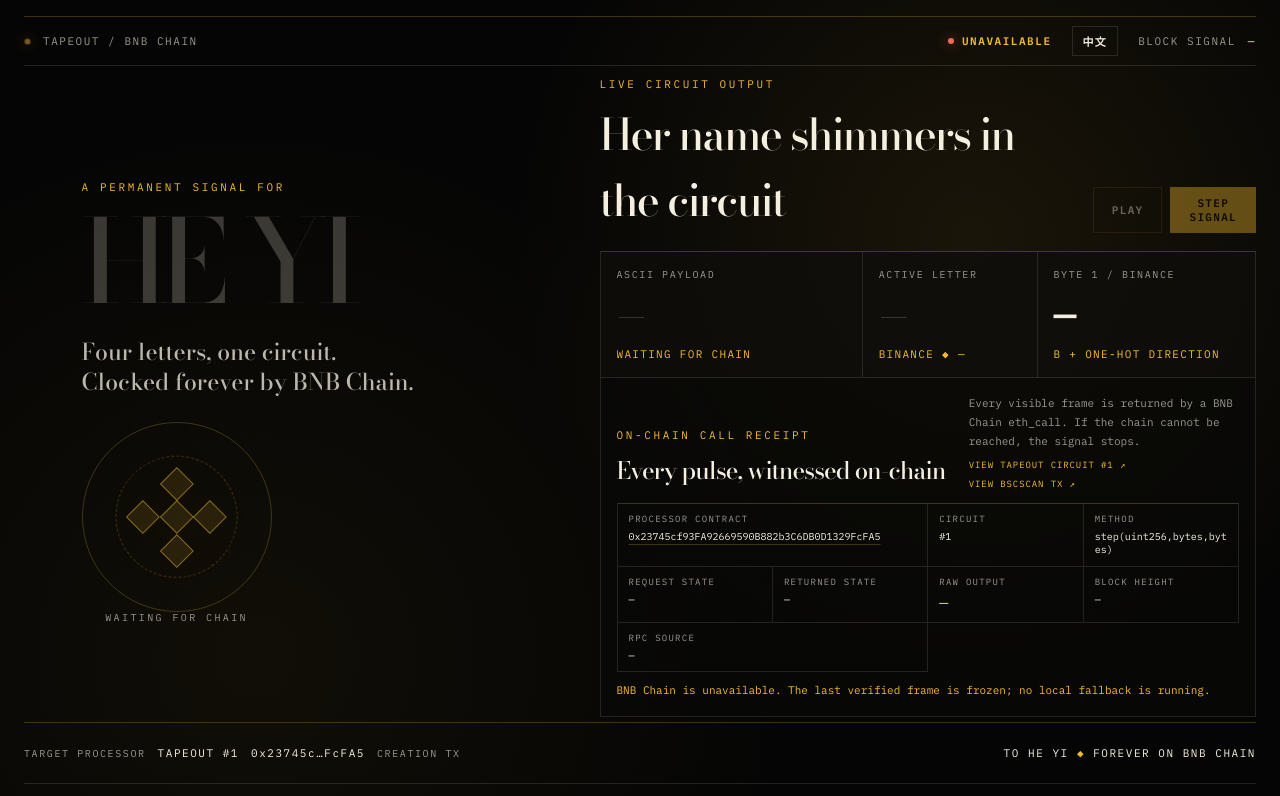
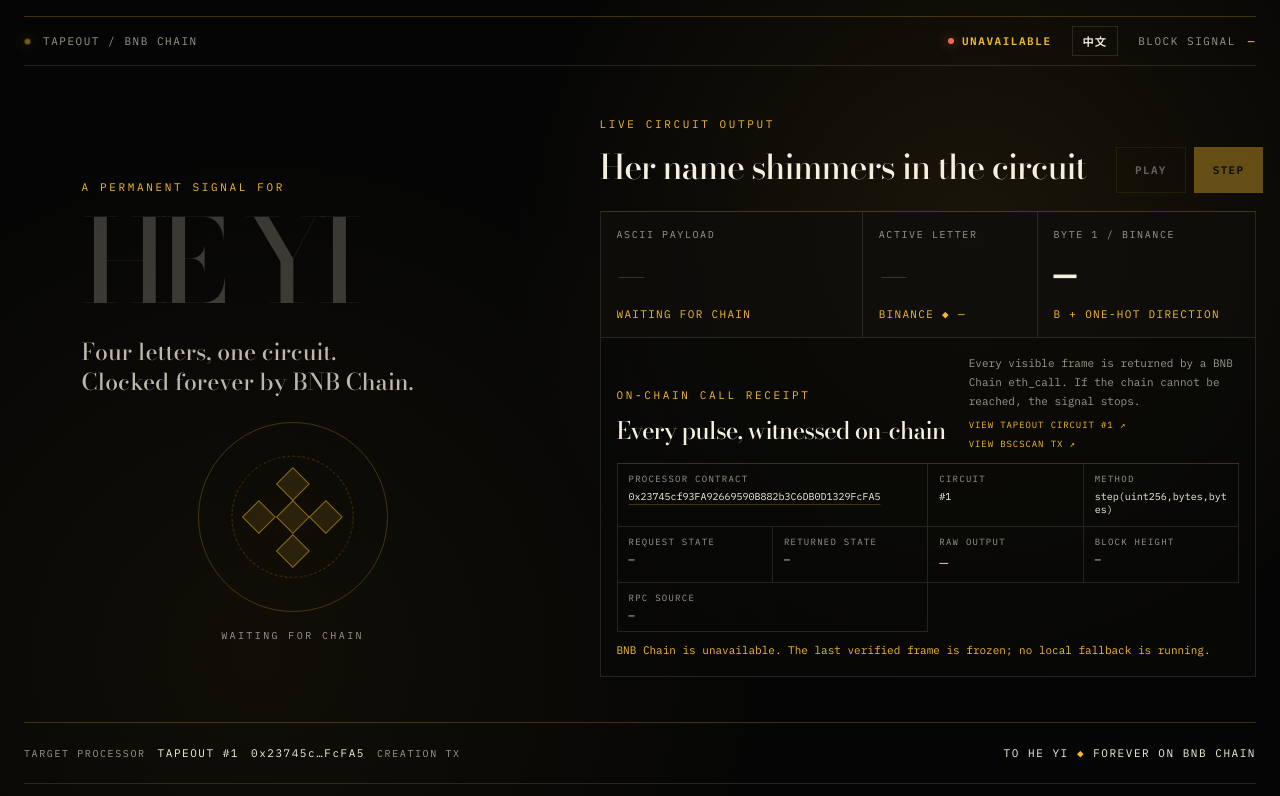
Before and after one commit to fatasia/heyi-binance-beacon, a plain HTML site: page index.html in a window 1280 px wide. Both pictures are taken after a click on the button "EN". Drawn offline with nearby package versions, Linux system fonts and the light colour scheme.

Commit message:
Refine English typography and beacon alignment

```diff
--- a/app.js
+++ b/app.js
@@ -9,7 +9,7 @@ const I18N = {
     blockSignal: "BLOCK SIGNAL", permanentSignal: "A PERMANENT SIGNAL FOR",
     dedication: "Four letters, one circuit.<br />Clocked forever by BNB Chain.",
     liveOutput: "LIVE CIRCUIT OUTPUT", bitsName: "Her name shimmers in the circuit",
-    pause: "PAUSE", play: "PLAY", stepSignal: "STEP SIGNAL",
+    pause: "PAUSE", play: "PLAY", stepSignal: "STEP",
     asciiPayload: "ASCII PAYLOAD", activeLetterLabel: "ACTIVE LETTER",
     oneHot: "B + ONE-HOT DIRECTION",
     callReceipt: "ON-CHAIN CALL RECEIPT", nothingSimulated: "Every pulse, witnessed on-chain",
--- a/index.html
+++ b/index.html
@@ -72,7 +72,7 @@
             <button class="secondary" id="autoButton" type="button" aria-pressed="true">
               <span data-i18n="pause">PAUSE</span>
             </button>
-            <button class="primary" id="stepButton" type="button" data-i18n="stepSignal">STEP SIGNAL</button>
+            <button class="primary" id="stepButton" type="button" data-i18n="stepSignal">STEP</button>
           </div>
         </div>
 
--- a/styles.css
+++ b/styles.css
@@ -530,7 +530,7 @@ button.primary {
     justify-content: center;
     gap: clamp(20px, 3.2vh, 36px);
     min-height: 0;
-    padding: 24px 0 20px clamp(56px, 4.5vw, 72px);
+    padding: 24px clamp(56px, 4.5vw, 72px) 20px;
     border-bottom: 0;
   }
 
@@ -569,11 +569,12 @@ button.primary {
     right: auto;
     bottom: auto;
     width: min(190px, 24vh);
+    align-self: center;
     margin: 0;
   }
 
   .frame-caption {
-    bottom: -12px;
+    bottom: -30px;
   }
 
   .signal-panel {
@@ -594,6 +595,12 @@ button.primary {
 
   h2 {
     font-size: clamp(38px, 3.4vw, 56px);
+  }
+
+  html[lang="en"] h2 {
+    white-space: nowrap;
+    font-size: clamp(32px, 2.65vw, 44px);
+    letter-spacing: -0.03em;
   }
 
   .readout {
```
